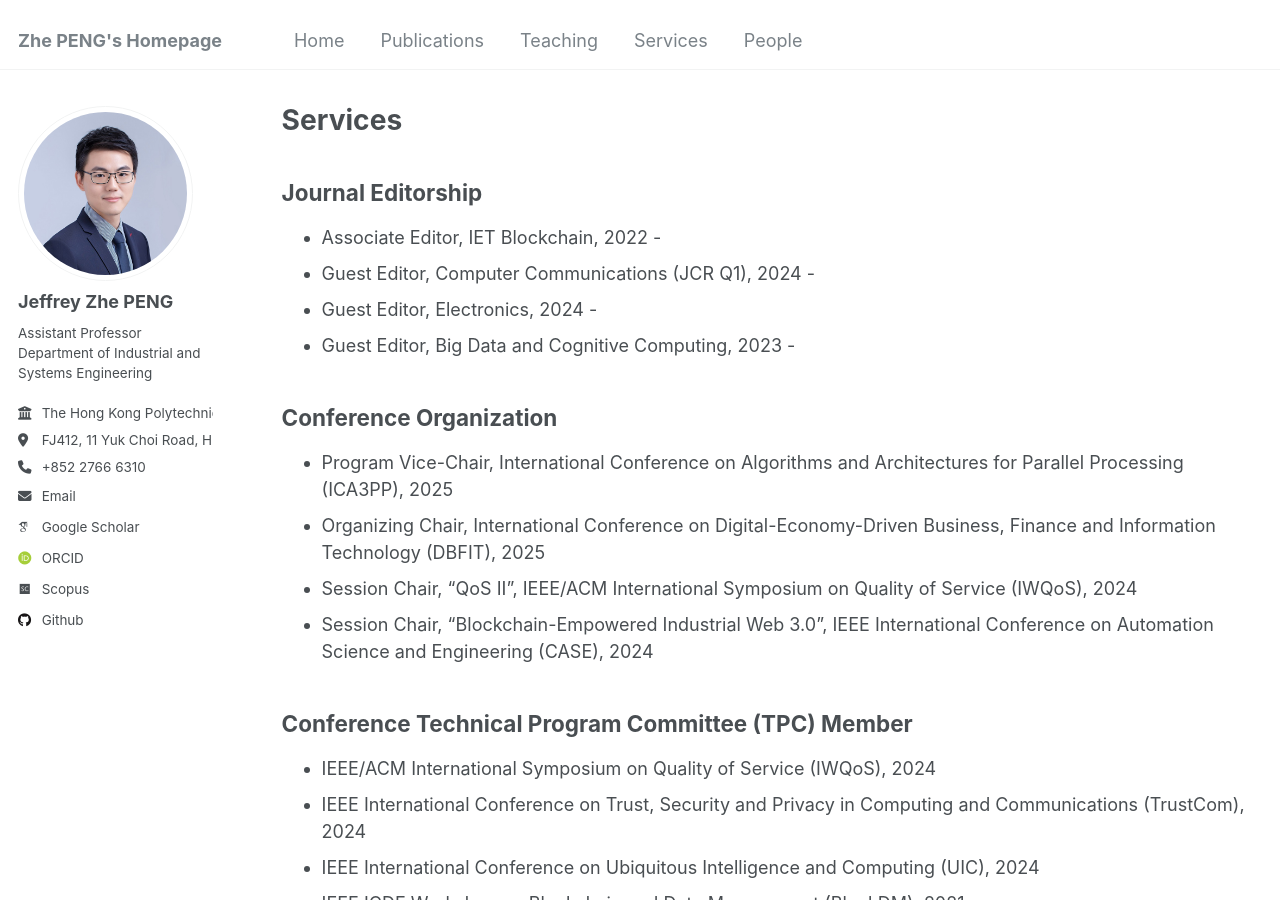
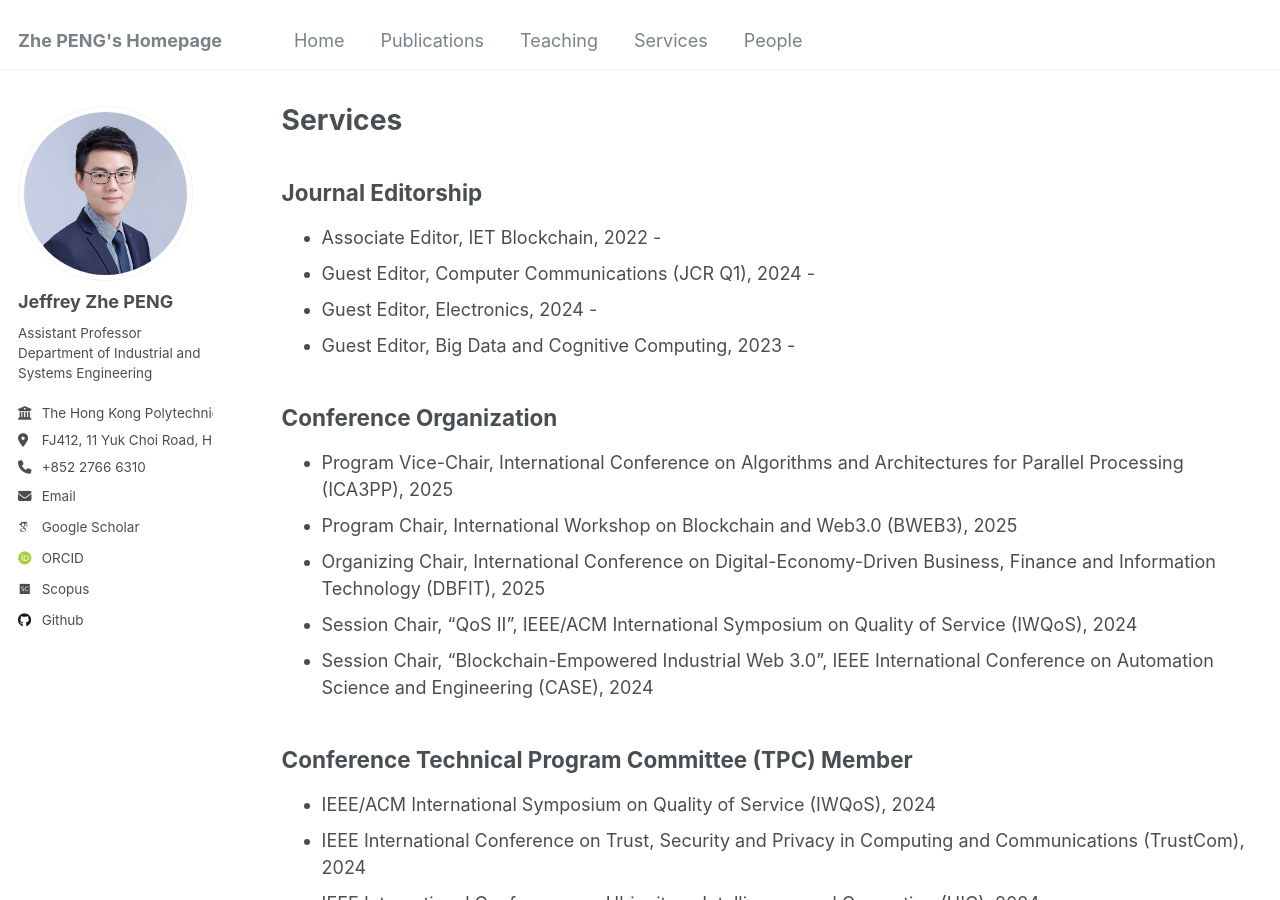
Before and after one commit to PENG-Zhe/peng-zhe.github.io, a Jekyll site: the page built from _pages/services.md, in a window 1280 px wide and 900 px high. Built offline with Jekyll 4.4.1, drawn with Linux system fonts in a browser that asks for light colours; some web fonts are replaced.

Commit message:
Update services.md

```diff
--- a/_pages/services.md
+++ b/_pages/services.md
@@ -14,6 +14,7 @@ layout: archive
 
 ## Conference Organization
 * Program Vice-Chair, International Conference on Algorithms and Architectures for Parallel Processing (ICA3PP), 2025
+* Program Chair, International Workshop on Blockchain and Web3.0 (BWEB3), 2025
 * Organizing Chair, International Conference on Digital-Economy-Driven Business, Finance and Information Technology (DBFIT), 2025
 * Session Chair, "QoS II", IEEE/ACM International Symposium on Quality of Service (IWQoS), 2024
 * Session Chair, "Blockchain-Empowered Industrial Web 3.0", IEEE International Conference on Automation Science and Engineering (CASE), 2024
```
